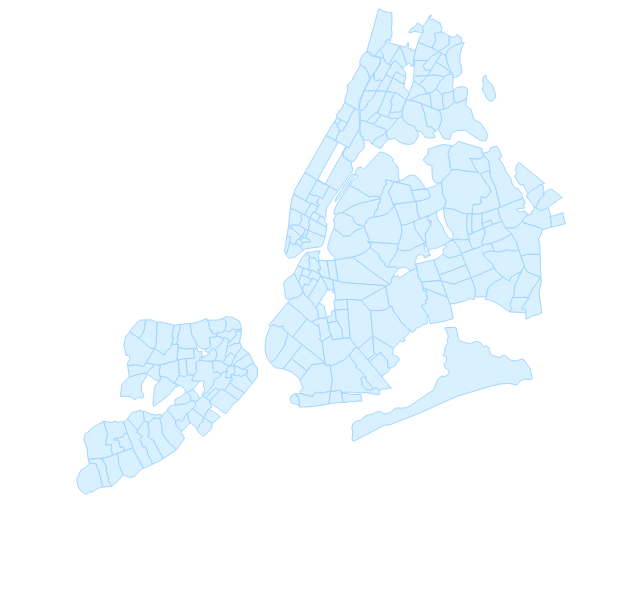
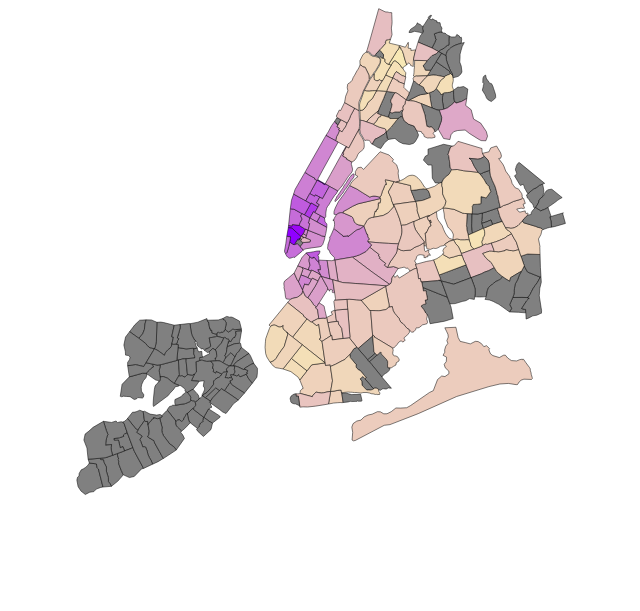
Before and after one commit to alicesf2/nyc-rental-viz, a website: page index.html in a window 1280 px wide. Shown: the whole page, without its empty margins (134-774 px from the left). Drawn offline with nearby package versions, Linux system fonts and the light colour scheme.

Commit message:
Add chloropleth

```diff
--- a/index.html
+++ b/index.html
@@ -12,8 +12,8 @@
     var width = 900,
         height = 600;
 
-    var lowColor = '#f9f9f9',
-        highColor = '#bc2a66';
+    var lowColor = '#fffbaf',
+        highColor = '#ab2aed';
 
     var svg = d3.select("#map-container").append("svg")
         .attr("width", width)
@@ -39,7 +39,7 @@
         }
         var minVal = d3.min(dataArray)
         var maxVal = d3.max(dataArray)
-        var ramp = d3.scaleLinear().domain([minVal,maxVal]).range([lowColor,highColor])
+        var ramp = d3.scaleLinear().domain([minVal * 0.7,maxVal * 0.7]).range([lowColor,highColor])
 
         d3.json("neighbs.json").then(function(json) {
             // convert topojson to json
@@ -78,9 +78,10 @@
             .enter()
             .append("path")
             .attr("d", path)
-            .attr("fill", "#D9F0FF")
-            .attr("stroke", "#A3D5FF")
-            .attr("stroke-width", 1);
+            .attr("fill", "#808080")
+            .attr("stroke", "#000000")
+            .attr("stroke-width", 0.5)
+            .style("fill", function(d) { return ramp(d.properties.rent) });
         });
     })
 
```
